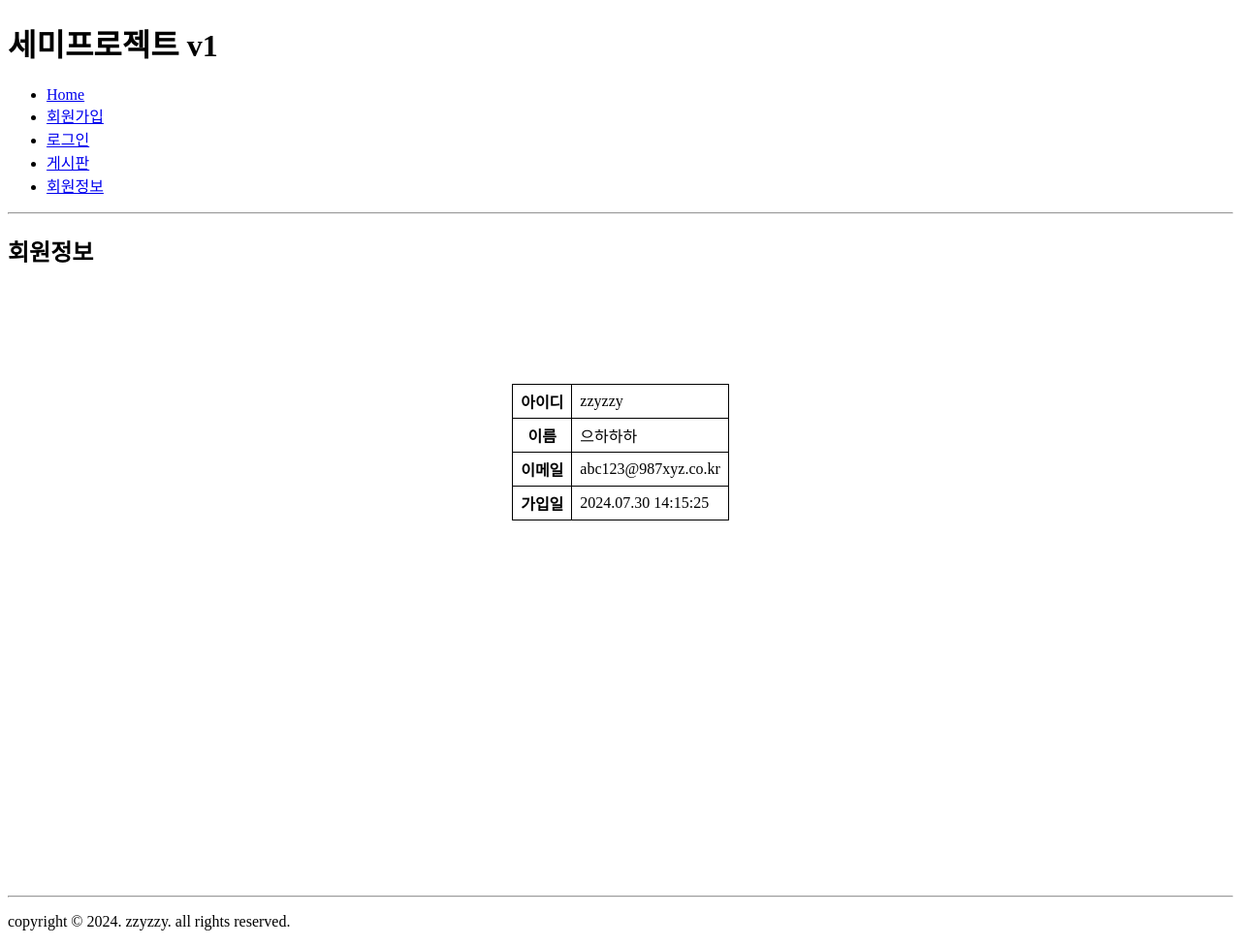
After one commit to hchae31/semiprojectv1b, a FastAPI app: page /member/myinfo in a window 1280 px wide. The commit adds this page. Shown: the whole page at 97% size. Run offline with FastAPI, Linux system fonts and the light colour scheme.

Commit message:
myinfo를 bootstrap으로 변경

```diff
--- a/views/templates/index.html
+++ b/views/templates/index.html
@@ -5,8 +5,6 @@
     <title>세미프로젝트</title>
     <link rel="stylesheet" href="/static/css/bs5/bootstrap.min.css">
     <link rel="stylesheet" href="/static/css/project.css">
-    <style>
-    </style>
 </head>
 <body>
 <div id="wrap" class="container">
--- /dev/null
+++ b/views/templates/member/myinfo.html
@@ -0,0 +1,42 @@
+<!DOCTYPE html>
+<html lang="ko">
+<head>
+    <meta charset="UTF-8">
+    <title>세미프로젝트</title>
+    <link rel="stylesheet" href="/static/css/project.css">
+    <style>
+        table { border: 1px solid black; margin: 120px auto;
+            border-collapse: collapse }
+        th, td { border: 1px solid black; padding: 5px 8px }
+    </style>
+</head>
+<body>
+<div id="wrap">
+    <header><h1>세미프로젝트 v1</h1></header>
+    <nav><ul>
+        <li><a href="/">Home</a></li>
+        <li><a href="/member/join">회원가입</a></li>
+        <li><a href="/member/login">로그인</a></li>
+        <li><a href="/board/list">게시판</a></li>
+        <li><a href="/member/myinfo">회원정보</a></li>
+    </ul>
+        <hr>
+    </nav>
+    <main>
+        <h2>회원정보</h2>
+        <div class="d-flex justify-content-center align-items-center" style="height: 65vh">
+        <table class="table w-25 table-bordered table-striped">
+            <tr><th>아이디</th><td>zzyzzy</td></tr>
+            <tr><th>이름</th><td>으하하하</td></tr>
+            <tr><th>이메일</th><td>abc123@987xyz.co.kr</td></tr>
+            <tr><th>가입일</th><td>2024.07.30 14:15:25</td></tr>
+        </table>
+        </div>
+    </main>
+    <footer>
+        <hr>
+        <p class="text-center">copyright &copy; 2024. zzyzzy. all rights reserved.</p>
+    </footer>
+</div>
+</body>
+</html>
```
